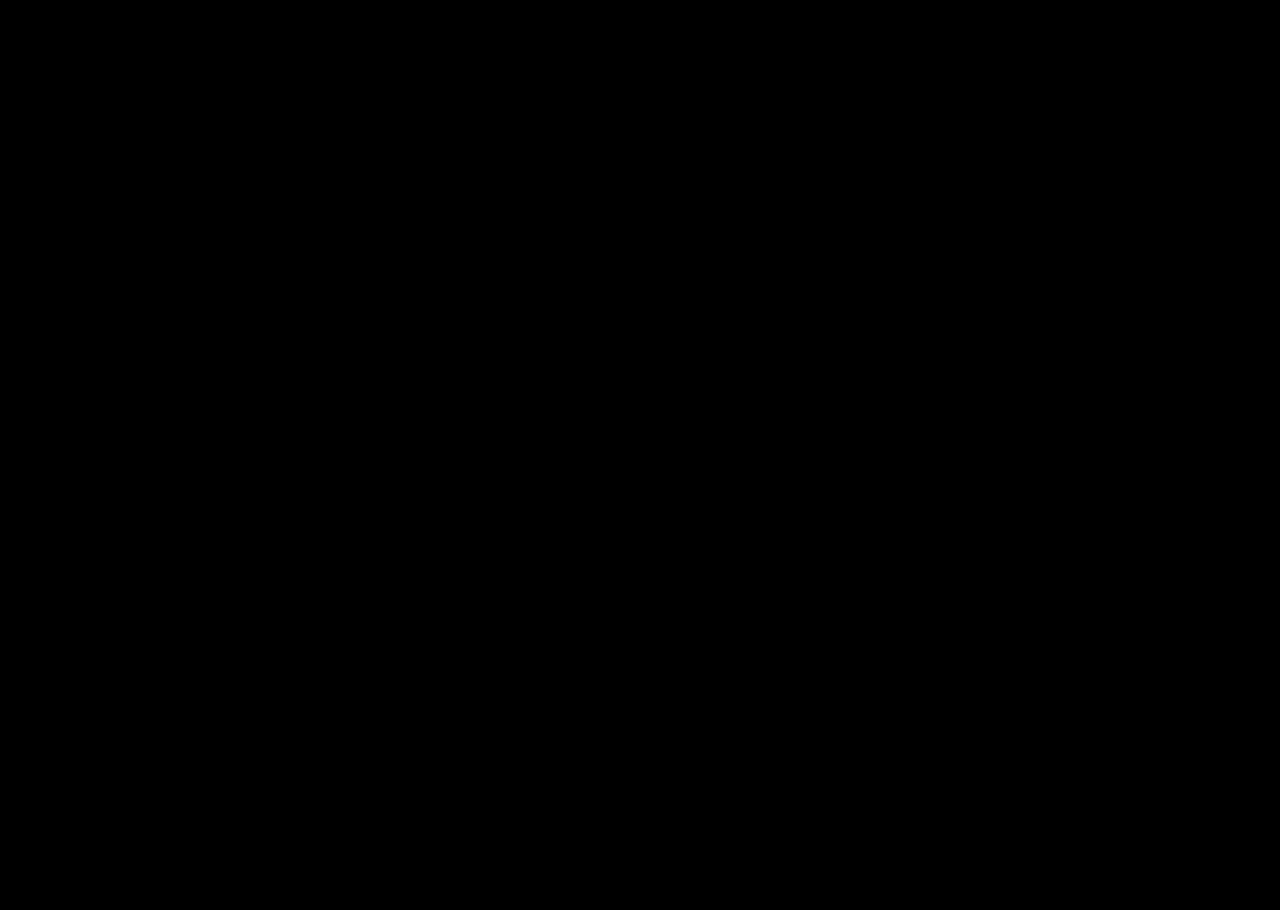
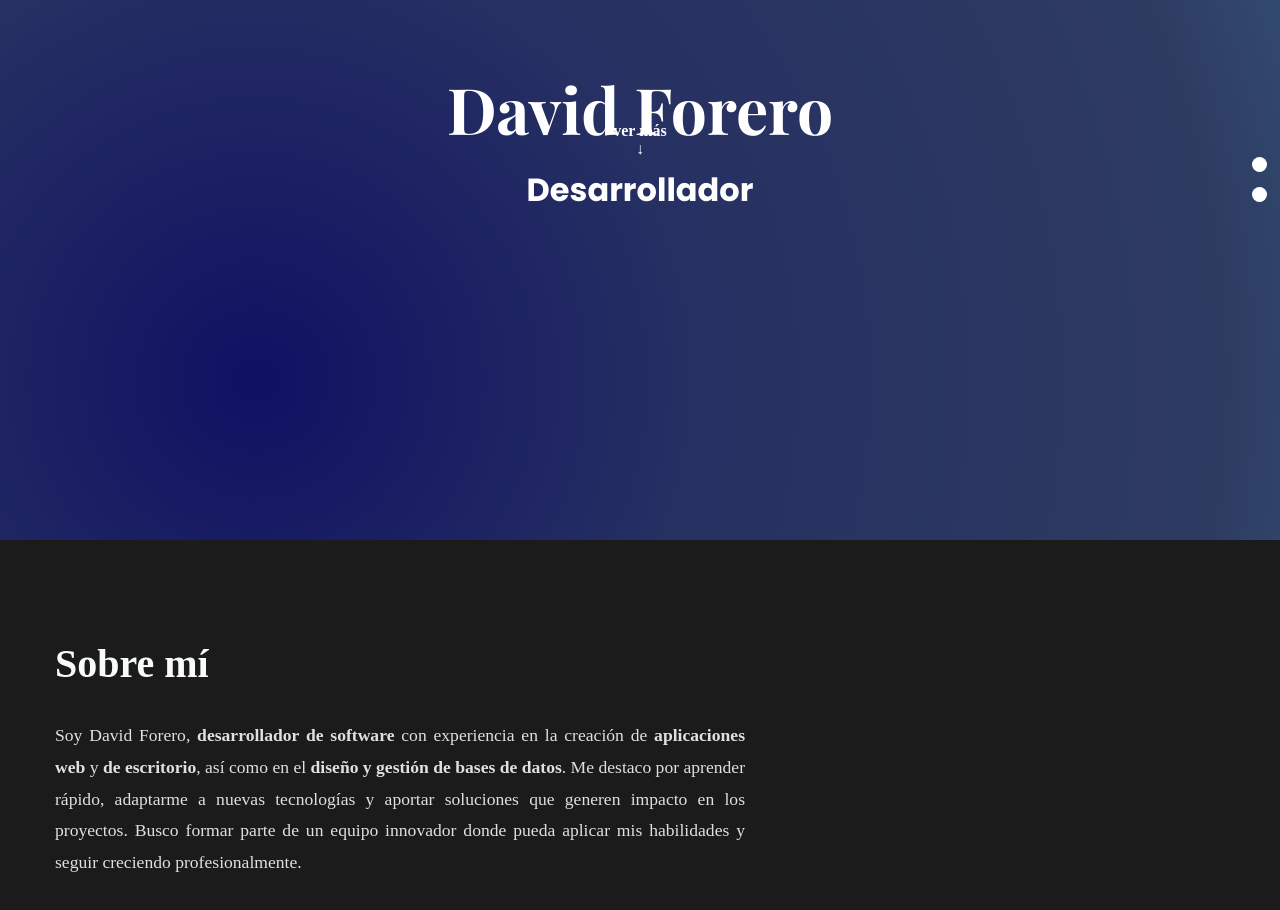
Before and after one commit to DavidForero2004/curriculum, a Next.js app in the folder portafolio/: page /dev0 in a window 1280 px wide. Shown: the part 260-1170 px from the top of the page. Before the commit the page ends 821 px from the top, so only its background shows below. Built offline with nearby package versions, Linux system fonts and the light colour scheme; a web font is replaced by a local one.

Commit message:
banner-v1

```diff
--- a/portafolio/public/fonts/font.ts
+++ b/portafolio/public/fonts/font.ts
@@ -1,4 +1,4 @@
-import { DynaPuff, Indie_Flower, Inter, Abel} from 'next/font/google'
+import { DynaPuff, Indie_Flower, Inter, Abel, Playfair_Display, Poppins} from 'next/font/google'
 
 
 export const dynaPuff = DynaPuff({
@@ -20,3 +20,13 @@
   subsets: ['latin'],
   weight: ['400'],
 })
+
+export const playfairDisplay = Playfair_Display({
+  subsets: ['latin'],
+  weight: ['400', '700'],
+})
+
+export const poppins = Poppins({
+  subsets: ['latin'],
+  weight: ['400', '500', '600', '700'],
+})
--- a/portafolio/src/app/dev0/page.tsx
+++ b/portafolio/src/app/dev0/page.tsx
@@ -1,18 +1,65 @@
 import Link from "next/link";
+import "../../styles/dev0/page.css";
+
+import { playfairDisplay, poppins, inter } from "../../../public/fonts/font";
 
 export default function Dev0Page() {
   return (
-    <main className="p-10 text-center">
-      <h1 className="text-3xl font-bold mb-6">Hojas de Vida - Dev0</h1>
+    <div className="main-banner">
 
-      <div className="flex flex-col gap-4 items-center">
-        <Link href="/dev0/v01" className="px-4 py-2 bg-blue-500 text-white rounded-lg hover:bg-blue-600">
-          Ver CV - Versión 1
-        </Link>
-        <Link href="/dev0/v02" className="px-4 py-2 bg-green-500 text-white rounded-lg hover:bg-green-600">
-          Ver CV - Versión 2
-        </Link>
-      </div>
-    </main>
+      {/* Enlaces de navegación */}
+      <ul className="nav-links">
+        <li className="nav-item">
+          <a href="#intro-section" className={inter.className}>
+            <span className="text-span">Introducción</span>
+            <span className="circle-span"></span>
+          </a>
+        </li>
+        <li className="nav-item">
+          <a href="#about-section" className={inter.className}>
+            <span className="text-span">Acerca de</span>
+            <span className="circle-span"></span>
+          </a>
+        </li>
+      </ul>
+
+      <section className="banner-intro" id="intro-section">
+        <div className="banner-container">
+          <div className="banner-title">
+            <p id="name" className={playfairDisplay.className}>
+              David Forero
+            </p>
+          </div>
+          <div className="banner-occupation">
+            <p id="occupation" className={poppins.className}>
+              Desarrollador
+            </p>
+          </div>
+        </div>
+        <div className="scroll-down">
+          <p>ver más</p>
+          <p>↓</p>
+        </div>
+      </section>
+      <section className="banner-about" id="about-section">
+        <div className="text-about">
+          <h1>Sobre mí</h1>
+          <p>
+            Soy David Forero, <strong>desarrollador de software</strong> con experiencia en la
+            creación de
+            <strong> aplicaciones web</strong> y <strong>de escritorio</strong>,
+            así como en el
+            <strong> diseño y gestión de bases de datos</strong>. Me destaco por
+            aprender rápido, adaptarme a nuevas tecnologías y aportar soluciones
+            que generen impacto en los proyectos. Busco formar parte de un
+            equipo innovador donde pueda aplicar mis habilidades y seguir
+            creciendo profesionalmente.
+          </p>
+        </div>
+        <div className="image-about">
+          {/* Aquí puedes colocar una ilustración profesional o un avatar */}
+        </div>
+      </section>
+    </div>
   );
 }
--- a/portafolio/src/app/page.tsx
+++ b/portafolio/src/app/page.tsx
@@ -18,7 +18,7 @@
     setTimeout(() => {
       setLoading(true);
       router.push(routes[1].href); //  ruta del botón dev0
-    }, 2500);
+    }, 1200);
   };
 
   return (
--- /dev/null
+++ b/portafolio/src/styles/dev0/page.css
@@ -0,0 +1,133 @@
+/*estilos para pantallas grandes 1500px*/
+
+.banner-intro {
+  display: flex;
+  flex-direction: column;
+  align-items: center;
+  justify-content: center;
+  height: 100vh;
+  background: radial-gradient(
+    circle,
+    rgba(16, 16, 99, 1) 0%,
+    rgba(38, 48, 98, 1) 29%,
+    rgba(46, 59, 97, 1) 64%,
+    rgba(62, 121, 158, 1) 100%
+  );
+  background-size: 200% 200%;
+  color: white;
+  text-align: center;
+  transition: background-position 1s ease;
+}
+
+.banner-intro:hover {
+  background-position: 80% 20%; /* mueve el gradiente al hacer hover */
+}
+
+.banner-title {
+  font-size: 4rem;
+  margin-bottom: 15px;
+  font-weight: bold;
+}
+
+.banner-occupation {
+  font-size: 2rem;
+  margin-top: 5px;
+  font-weight: bold;
+}
+
+.banner-title {
+  font-size: 4rem;
+  margin-bottom: 15px;
+  font-weight: bold;
+}
+
+.banner-occupation {
+  font-size: 2rem;
+  margin-top: 5px;
+  font-weight: bold;
+}
+
+p {
+  margin: 0;
+}
+
+.scroll-down {
+  display: flex;
+  flex-direction: column;
+  align-items: center;
+  justify-content: center;
+  font-weight: bold;
+  position: absolute;
+  bottom: 50;
+}
+
+.nav-links {
+  position: fixed;
+  display: flex;
+  flex-direction: column;
+  align-items: flex-end;
+  list-style: none;
+  right: 1%;
+  top: 50%;
+  gap: 10px;
+}
+.nav-item a {
+  color: white;
+  text-decoration: none;
+}
+
+.text-span {
+  display: none;
+}
+
+.circle-span {
+  display: inline-block;
+  width: 15px;
+  height: 15px;
+  border-radius: 50%;
+  background-color: white;
+  margin-left: 5px;
+}
+
+.banner-about {
+  background-color: #1b1b1b;
+  padding: 15px;
+  display: flex;
+  flex-direction: row;
+  gap: 20px;
+}
+.text-about {
+  padding: 40px;
+  flex: 6;
+  display: flex;
+  flex-direction: column;
+  align-items: flex-start;   /* Texto alineado a la izquierda */
+  justify-content: center;
+  color: white;
+  font-size: 1.2rem;
+  line-height: 1.8;          /* Espaciado entre líneas */
+  max-width: 700px;          /* Evita que el texto sea demasiado ancho */
+}
+
+.text-about h1 {
+  font-size: 2.5rem;
+  margin-bottom: 20px;       /* Espacio debajo del título */
+  font-weight: bold;
+  color: #f8fbfc;            /* Azul elegante para destacar */
+}
+
+.text-about p {
+  font-size: 1.1rem;
+  margin-bottom: 15px;       /* Espacio entre párrafos */
+  text-align: justify;       /* Texto justificado para un look más pro */
+  color: #e0e0e0;            /* Gris claro para contraste más suave */
+}
+
+.image-about {
+  flex: 4;
+  display: flex;
+  align-items: center;
+  justify-content: center;
+}
+
+/*animations*/
--- a/portafolio/src/styles/global.css
+++ b/portafolio/src/styles/global.css
@@ -4,7 +4,6 @@
   padding: 0;
   box-sizing: border-box;
   background-color: black;
-  overflow: hidden;
 }
 
 .antialiased {
```
